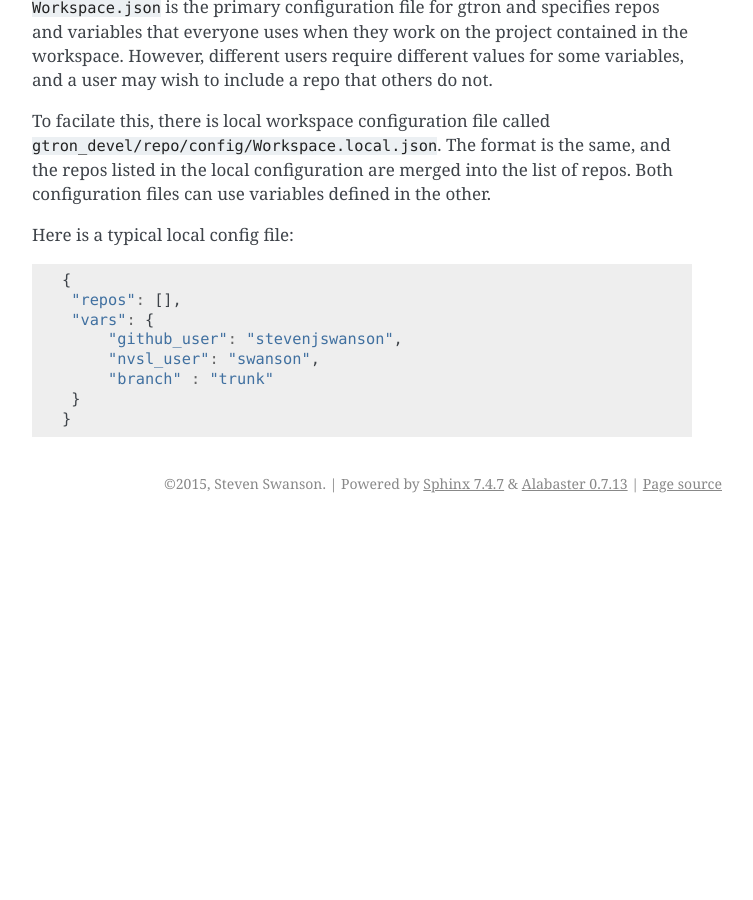
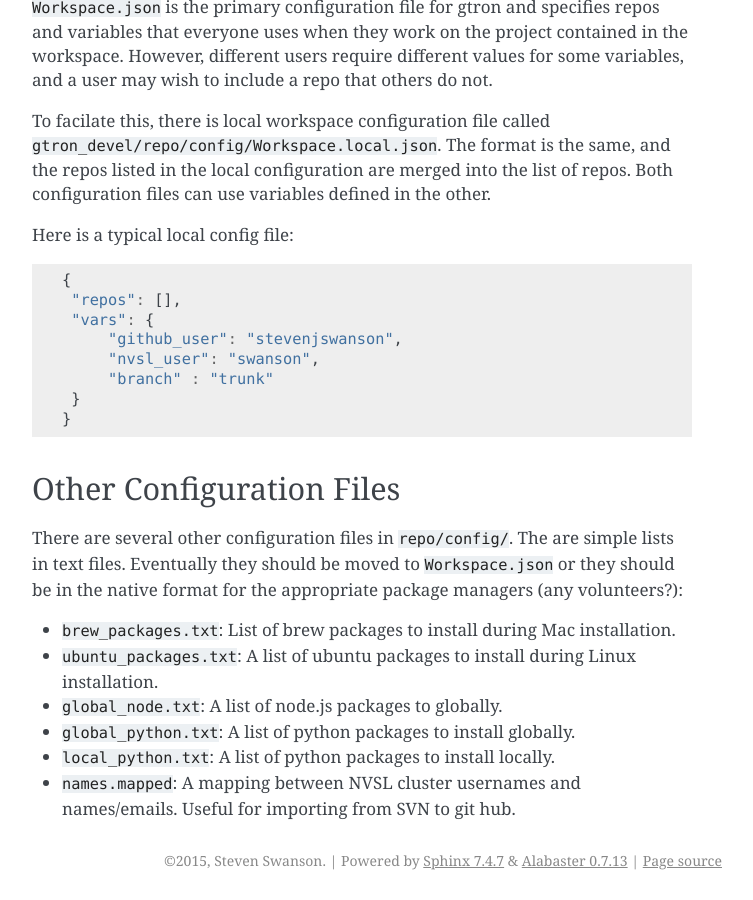
Before and after one commit to NVSL/gtron_ctl, a Sphinx documentation site: the page built from repo/doc/Tour.rst, in a window 1280 px wide and 900 px high, scrolled down 1903 px. Shown: the whole window, without its empty margins (388-1141 px from the left). Built offline with Sphinx 7.4.7, drawn with Linux system fonts in a browser that asks for light colours; before the commit the page ends 2426 px from its top, so only the background shows below that; some of the changed text lies outside the part shown.

Commit message:
Describe other config files

```diff
--- a/repo/doc/Tour.rst
+++ b/repo/doc/Tour.rst
@@ -101,3 +101,16 @@ Here is a typical local config file:
 	"branch" : "trunk"
     }
    }
+
+
+Other Configuration Files
+-------------------------
+
+There are several other configuration files in :code:`repo/config/`.  The are simple lists in text files.  Eventually they should be moved to :code:`Workspace.json` or they should be in the native format for the appropriate package managers (any volunteers?):
+
+* :code:`brew_packages.txt`: List of brew packages to install during Mac installation.
+* :code:`ubuntu_packages.txt`:  A list of ubuntu packages to install during Linux installation.
+* :code:`global_node.txt`: A list of node.js packages to globally.
+* :code:`global_python.txt`: A list of python  packages to install globally.
+* :code:`local_python.txt`: A list of python packages to install locally.
+* :code:`names.mapped`: A mapping between NVSL cluster usernames and names/emails. Useful for importing from SVN to git hub.
```
